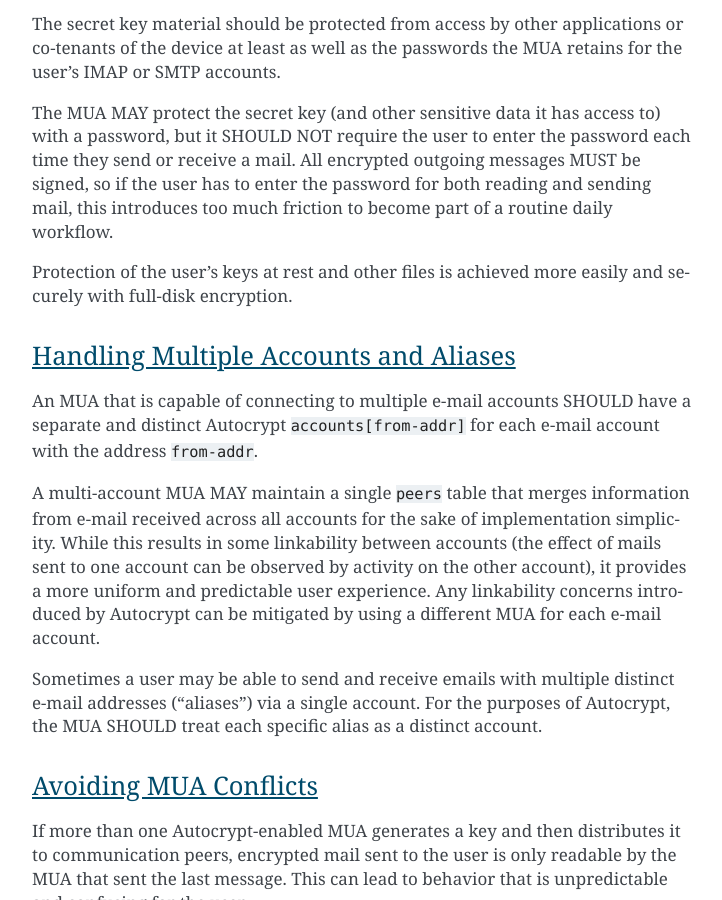
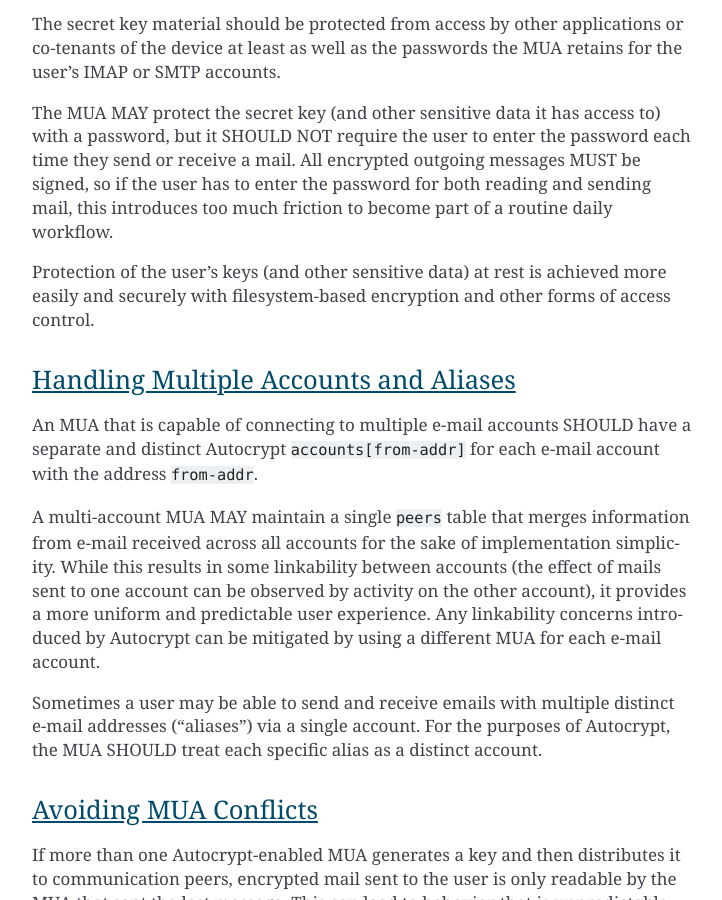
Before and after one commit to autocrypt/autocrypt, a Sphinx documentation site: the page built from doc/level1.rst, in a window 1280 px wide and 900 px high, scrolled down 15290 px. Shown: the whole window, without its empty margins (388-1110 px from the left). Built offline with Sphinx 7.4.7, drawn with Linux system fonts in a browser that asks for light colours; pages that are not in the unit, such as notebooks, are missing from menus.

Commit message:
avoid loaded/imprecise "full-disk encryption" term
What some people call "full-disk encryption" is often not actually
over the full disk, and it doesn't provide as much fine-grained
control as many users want/need.

For example, if you want to be able to use your computer for a
non-mail purpose without exposing your inbox to any process that
happens to be running, actual full-disk encryption is too
coarse-grained of a control.

In addition, disk encryption has nasty failure modes if (once
decrypted) the underlying files have extremely loose permissions such
that any process, under any user account can read the files.  So it
must be combined with other forms of access control to be safe.

So while FDE is a baseline of something that all computers should
have, it's also a mistake to imagine that it solves all the problems
of sensibly-scoped access control.

This updates the text to acknowledge that thinking about access
controls around the filesystem level (and in other places) are
necessarily concerns that might be relevant for a security-sensitve
mail user agent.

We also echo the "and other sensitive data" refrain from the earlier
paragraph as a reminder that the keys may not be the only thing worth
protecting.

```diff
--- a/doc/level1.rst
+++ b/doc/level1.rst
@@ -740,8 +740,9 @@
 enter the password for both reading and sending mail, this introduces
 too much friction to become part of a routine daily workflow.
 
-Protection of the user's keys at rest and other files is achieved more
-easily and securely with full-disk encryption.
+Protection of the user's keys (and other sensitive data) at rest is
+achieved more easily and securely with filesystem-based encryption and
+other forms of access control.
 
 
 .. _multiaccounts:
```
